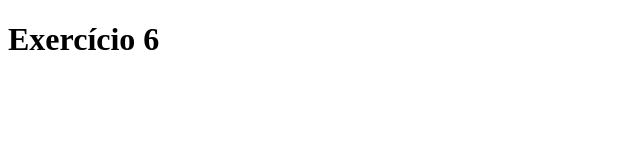
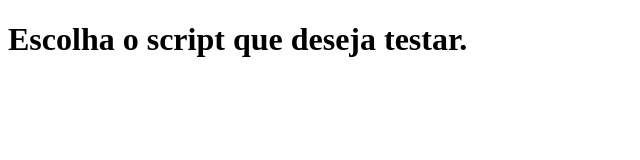
Before and after one commit to mateusmaiadb/exercicioLogica, a plain HTML site: page index.html in a window 1280 px wide. Shown: the whole page, without its empty margins (0-640 px from the left). Drawn offline with Linux system fonts and the light colour scheme.

Commit message:
aleração

```diff
--- a/index.html
+++ b/index.html
@@ -4,14 +4,10 @@
     <meta charset="UTF-8">
     <meta http-equiv="X-UA-Compatible" content="IE=edge">
     <meta name="viewport" content="width=device-width, initial-scale=1.0">
-    <title>Exercício 6</title>
+    <title>Exercício Lógica</title>
 </head>
 <body>
-    <header>
-        <h1>Exercício 6</h1>
-    </header>
-
-
+    <h1>Escolha o script que deseja testar.</h1>
     <script src="exercicio-6.js"></script>
 </body>
 </html>
```
